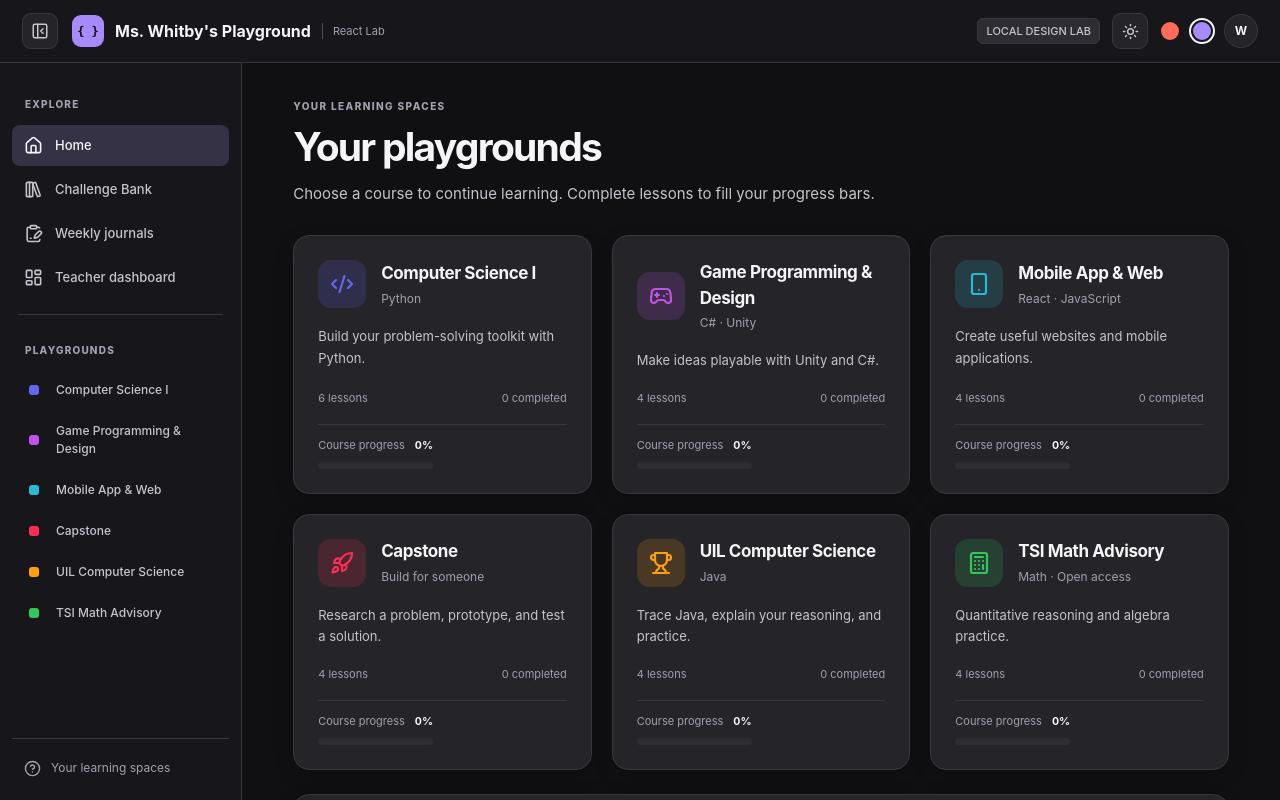
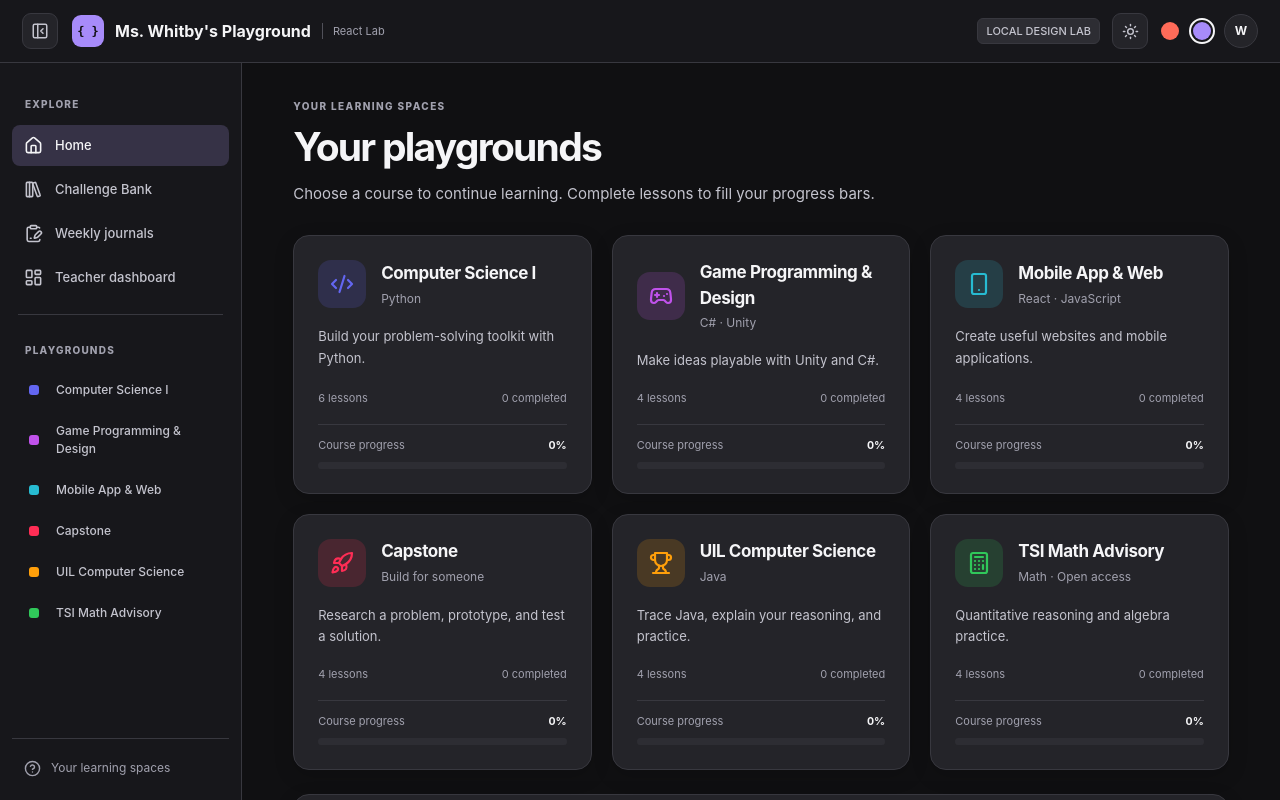
Before and after one commit to mswhitby/playground-react, a React (Vite) app: page / in a window 1280 px wide. Shown: the top 800 px of the page. Built offline with nearby package versions, Linux system fonts and the light colour scheme.

Commit message:
Remove obsolete course card footer rules after progress-bar redesign

```diff
--- a/src/styles/home.css
+++ b/src/styles/home.css
@@ -36,19 +36,6 @@
 }
 .course-description { font-size: 13px; line-height: 1.65; flex: 1; margin: 0; }
 .course-meta { display: flex; justify-content: space-between; flex-wrap: wrap; gap: 8px; color: var(--muted); font-size: 11px; }
-.course-card-footer {
-  display: flex; align-items: center; justify-content: space-between;
-  gap: 12px;
-  padding-top: 12px; border-top: 1px solid var(--border);
-}
-.course-color-bar { width: 36px; height: 6px; flex: none; border-radius: 99px; background: var(--course-color); }
-.course-open-link {
-  display: inline-flex; gap: 7px; align-items: center;
-  font-size: 12px; font-weight: 700; text-decoration: none;
-  color: var(--text); padding: 5px 2px; border-radius: 6px;
-}
-.course-open-link:hover { color: var(--course-color); }
-.course-open-link:focus-visible { outline-color: var(--course-color); }
 .wide-shortcut {
   background: var(--surface); border: 1px solid var(--border);
   box-shadow: var(--card-shadow);
@@ -73,7 +60,7 @@
 .course-card { color:var(--text);text-decoration:none;cursor:pointer; }
 .course-card:hover { text-decoration:none; }
 .course-card:focus-visible { outline:2px solid var(--course-color);outline-offset:3px; }
-.course-card-footer { display:grid;gap:8px; }
+.course-card-footer { display:grid;gap:8px;padding-top:12px;border-top:1px solid var(--border); }
 .course-progress-label { display:flex;justify-content:space-between;gap:10px;color:var(--muted);font-size:11px; }
 .course-progress-label strong { color:var(--text);font-variant-numeric:tabular-nums; }
 .course-progress-track { appearance:none;display:block;width:100%;height:7px;border:0;border-radius:99px;overflow:hidden;background:var(--surface-2); }
```
